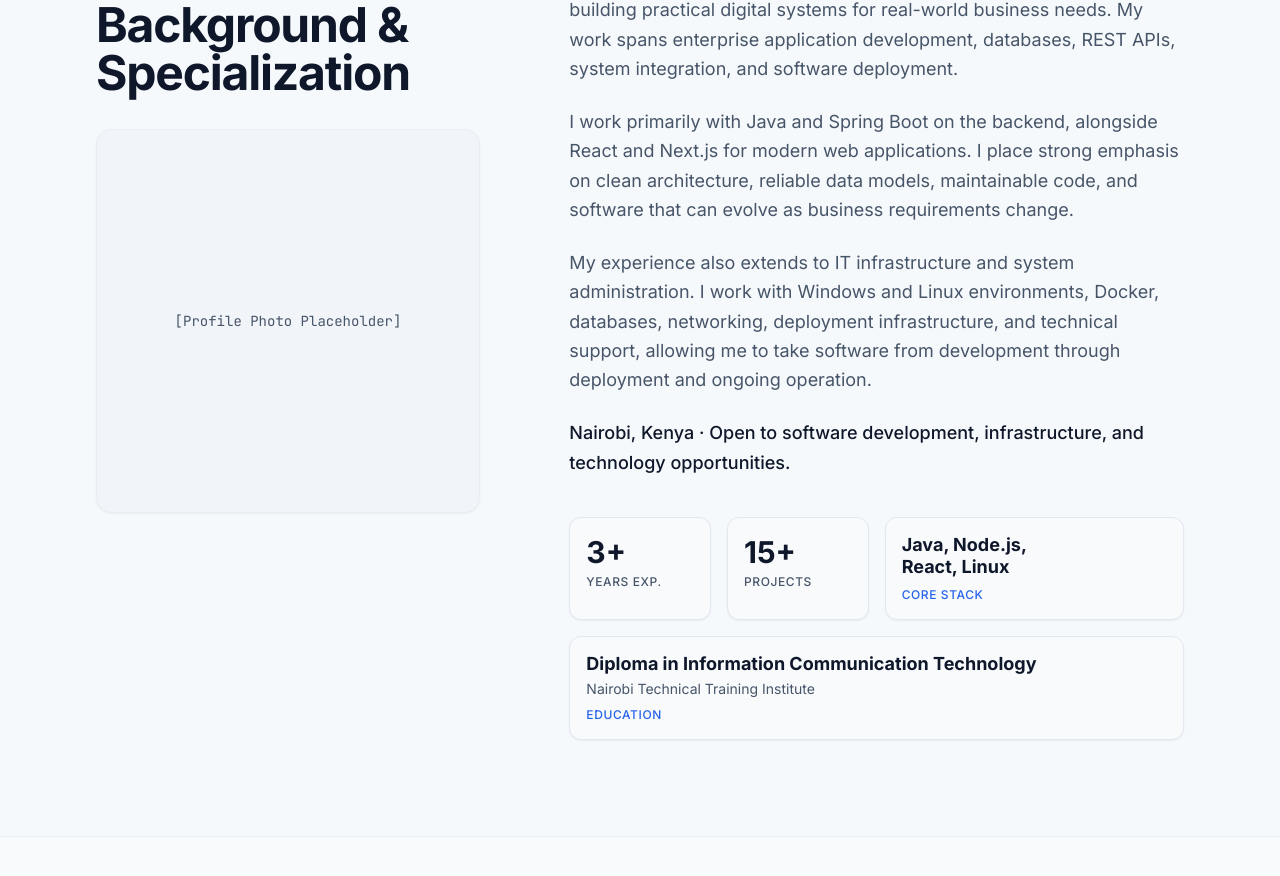
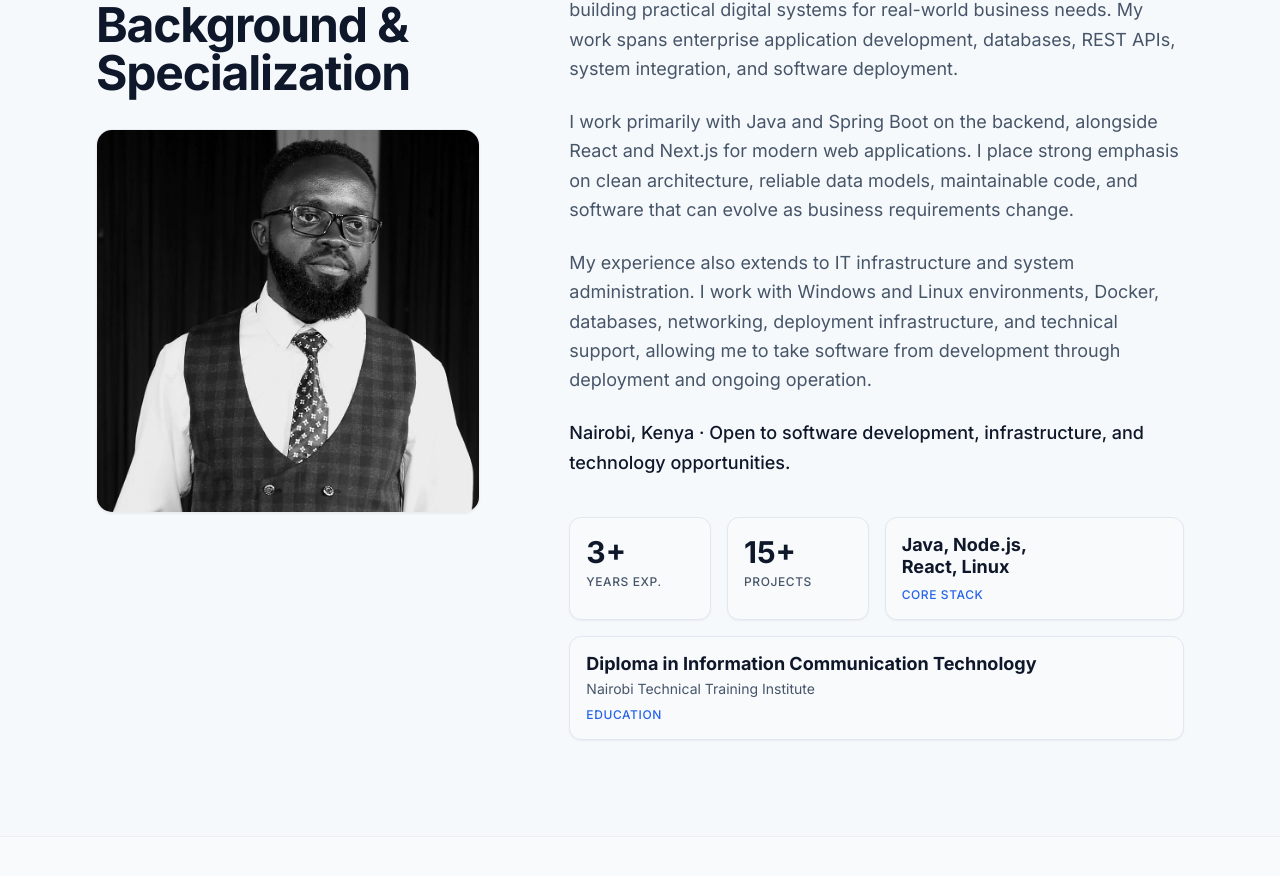
Before and after one commit to jayrakel/nathan-gesora-portfolio, a Next.js app: page / in a window 1280 px wide. Shown: the part 1037-1913 px from the top of the page. Built offline with nearby package versions, Linux system fonts and the light colour scheme.

Commit message:
feat: render profile image in About section

```diff
--- a/src/components/About.tsx
+++ b/src/components/About.tsx
@@ -17,16 +17,12 @@ export default function About() {
 
             {/* Profile Photo Wrapper */}
             <div className="relative aspect-square max-w-sm overflow-hidden rounded-2xl bg-surface-muted border border-border/50 shadow-sm">
-              {/* Replace the src below with your actual image path (e.g., /me.jpg) */}
-              <div className="absolute inset-0 flex items-center justify-center text-muted font-mono text-sm">
-                [Profile Photo Placeholder]
-              </div>
-              {/* <Image
-                src="/profile-photo.jpg"
-                alt="Nathan Michira Gesora"
+              <Image
+                src="/profile.jpg"
+                alt="Profile Photo"
                 fill
                 className="object-cover grayscale hover:grayscale-0 transition-all duration-500"
-              /> */}
+              />
             </div>
           </div>
 
```
